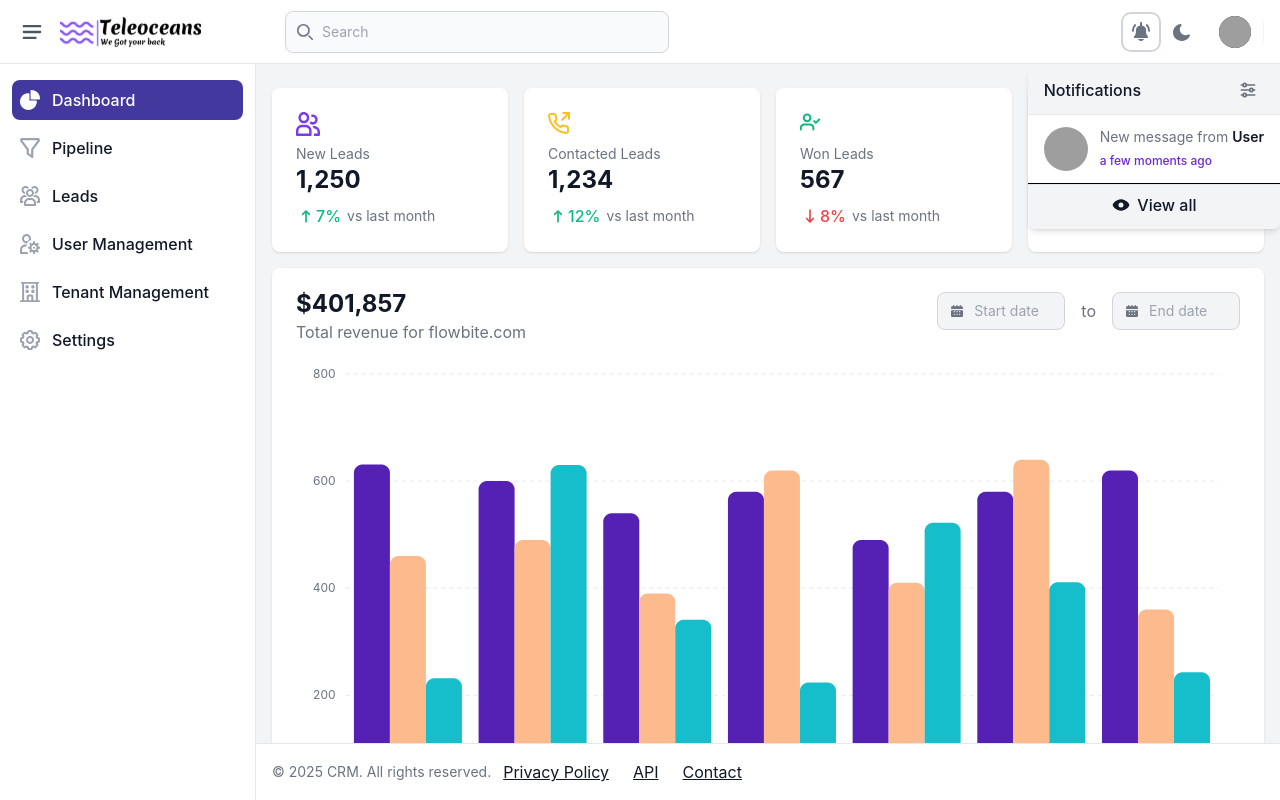
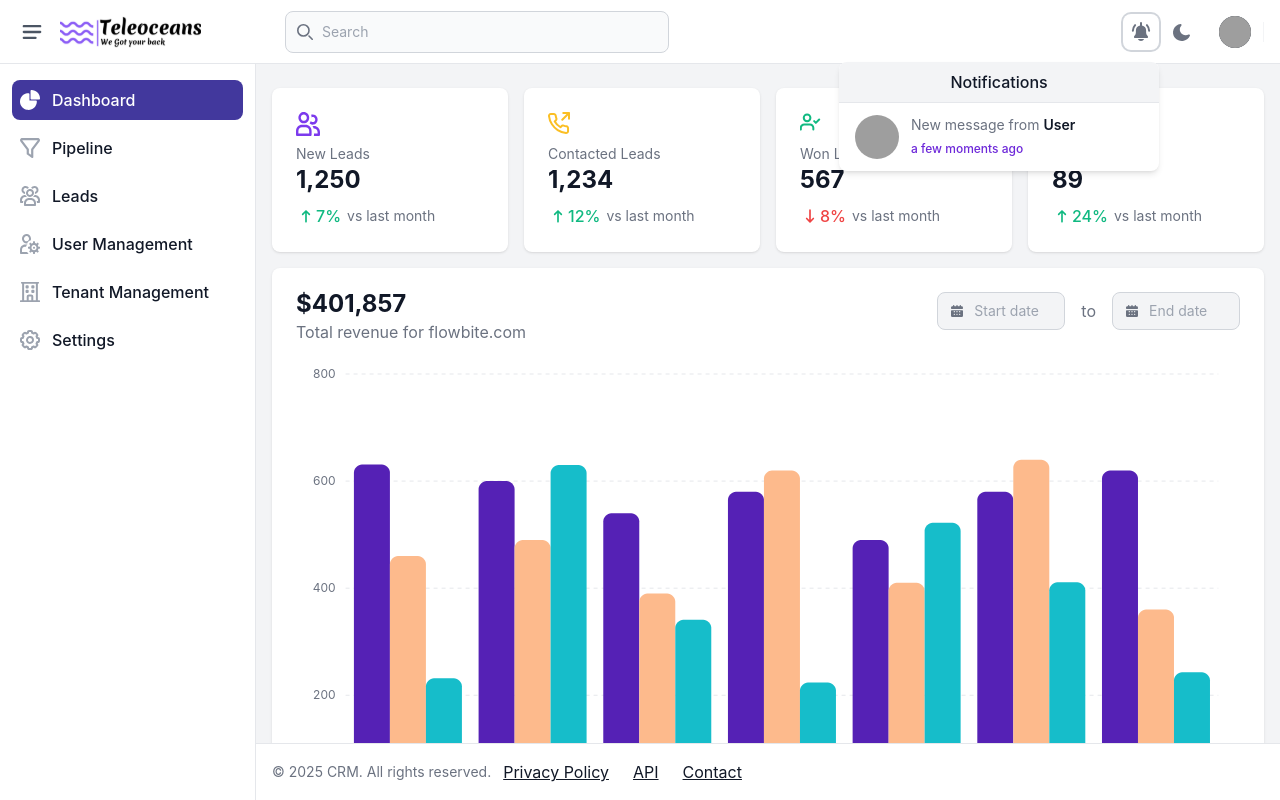
Before and after one commit to teleoceans/TM-custom-crm-FE, a Vue app: page /dashboard in a window 1280 px wide. Both pictures are taken after a click on the button "View notifications". Built offline with nearby package versions, Linux system fonts and the light colour scheme.

Commit message:
refactor: enhance NotificationDropdown component with improved styling and structure

```diff
--- a/src/components/layout/NotificationDropdown.vue
+++ b/src/components/layout/NotificationDropdown.vue
@@ -1,5 +1,5 @@
 <template>
-  <div>
+  <div class="relative">
     <button
       ref="buttonRef"
       type="button"
@@ -31,83 +31,41 @@
       leave-to-class="transform opacity-0 scale-95"
     >
       <div
+        v-if="isOpen"
         ref="dropdownRef"
-        v-if="isOpen"
-        class="absolute right-0 z-50 my-4 max-w-sm divide-y divide-gray-200 overflow-hidden rounded-lg bg-white shadow-md dark:divide-gray-600 dark:bg-gray-700"
+        class="absolute right-0 mt-3 z-50 w-64 sm:w-72 md:w-80 divide-y divide-gray-200 overflow-hidden rounded-lg bg-white shadow-md dark:divide-gray-600 dark:bg-gray-700"
       >
         <div
-          class="flex items-center justify-between bg-gray-100 px-4 py-2 text-center font-medium text-gray-900 dark:bg-gray-700 dark:text-white"
+          class="flex items-center justify-center bg-gray-100 px-4 py-2 font-medium text-gray-900 dark:bg-gray-700 dark:text-white"
         >
           <h3>Notifications</h3>
-          <button
-            type="button"
-            class="flex cursor-pointer items-center justify-center rounded-lg p-1.5 text-gray-500 hover:bg-gray-200 hover:text-gray-900 dark:text-gray-400 dark:hover:bg-gray-600 dark:hover:text-white"
-          >
-            <svg
-              class="h-5 w-5"
-              aria-hidden="true"
-              xmlns="http://www.w3.org/2000/svg"
-              width="24"
-              height="24"
-              fill="none"
-              viewBox="0 0 24 24"
-            >
-              <path
-                stroke="currentColor"
-                stroke-linecap="round"
-                stroke-width="2"
-                d="M20 6H10m0 0a2 2 0 1 0-4 0m4 0a2 2 0 1 1-4 0m0 0H4m16 6h-2m0 0a2 2 0 1 0-4 0m4 0a2 2 0 1 1-4 0m0 0H4m16 6H10m0 0a2 2 0 1 0-4 0m4 0a2 2 0 1 1-4 0m0 0H4"
-              />
-            </svg>
-            <span class="sr-only">Options</span>
-          </button>
         </div>
-        <div class="relative max-h-96 overflow-y-auto dark:bg-gray-800">
+
+        <div
+          class="relative max-h-96 overflow-y-auto dark:bg-gray-800 w-full [&>*:last-child]:border-b-0"
+        >
           <slot />
         </div>
-        <a
-          href="#"
-          class="block bg-gray-100 py-2 text-center text-base font-medium text-gray-900 hover:bg-gray-200 dark:bg-gray-700 dark:text-white dark:hover:bg-gray-600"
-        >
-          <div class="inline-flex items-center">
-            <svg
-              class="me-1.5 h-5 w-5"
-              aria-hidden="true"
-              xmlns="http://www.w3.org/2000/svg"
-              width="24"
-              height="24"
-              fill="currentColor"
-              viewBox="0 0 24 24"
-            >
-              <path
-                fill-rule="evenodd"
-                d="M4.998 7.78C6.729 6.345 9.198 5 12 5c2.802 0 5.27 1.345 7.002 2.78a12.713 12.713 0 0 1 2.096 2.183c.253.344.465.682.618.997.14.286.284.658.284 1.04s-.145.754-.284 1.04a6.6 6.6 0 0 1-.618.997 12.712 12.712 0 0 1-2.096 2.183C17.271 17.655 14.802 19 12 19c-2.802 0-5.27-1.345-7.002-2.78a12.712 12.712 0 0 1-2.096-2.183 6.6 6.6 0 0 1-.618-.997C2.144 12.754 2 12.382 2 12s.145-.754.284-1.04c.153-.315.365-.653.618-.997A12.714 12.714 0 0 1 4.998 7.78ZM12 15a3 3 0 1 0 0-6 3 3 0 0 0 0 6Z"
-                clip-rule="evenodd"
-              />
-            </svg>
-            View all
-          </div>
-        </a>
       </div>
     </Transition>
   </div>
 </template>
 
 <script setup>
-import { ref, onMounted, onUnmounted } from 'vue'
+import { ref, onMounted, onUnmounted } from "vue";
 
 /**
  * Notification dropdown component
  * @component
  */
 
-const isOpen = ref(false)
-const dropdownRef = ref(null)
-const buttonRef = ref(null)
+const isOpen = ref(false);
+const dropdownRef = ref(null);
+const buttonRef = ref(null);
 
 const toggle = () => {
-  isOpen.value = !isOpen.value
-}
+  isOpen.value = !isOpen.value;
+};
 
 const handleClickOutside = (event) => {
   if (
@@ -117,15 +75,15 @@ const handleClickOutside = (event) => {
     !buttonRef.value.contains(event.target) &&
     !dropdownRef.value.contains(event.target)
   ) {
-    isOpen.value = false
+    isOpen.value = false;
   }
-}
+};
 
 onMounted(() => {
-  document.addEventListener('click', handleClickOutside)
-})
+  document.addEventListener("click", handleClickOutside);
+});
 
 onUnmounted(() => {
-  document.removeEventListener('click', handleClickOutside)
-})
+  document.removeEventListener("click", handleClickOutside);
+});
 </script>
```
